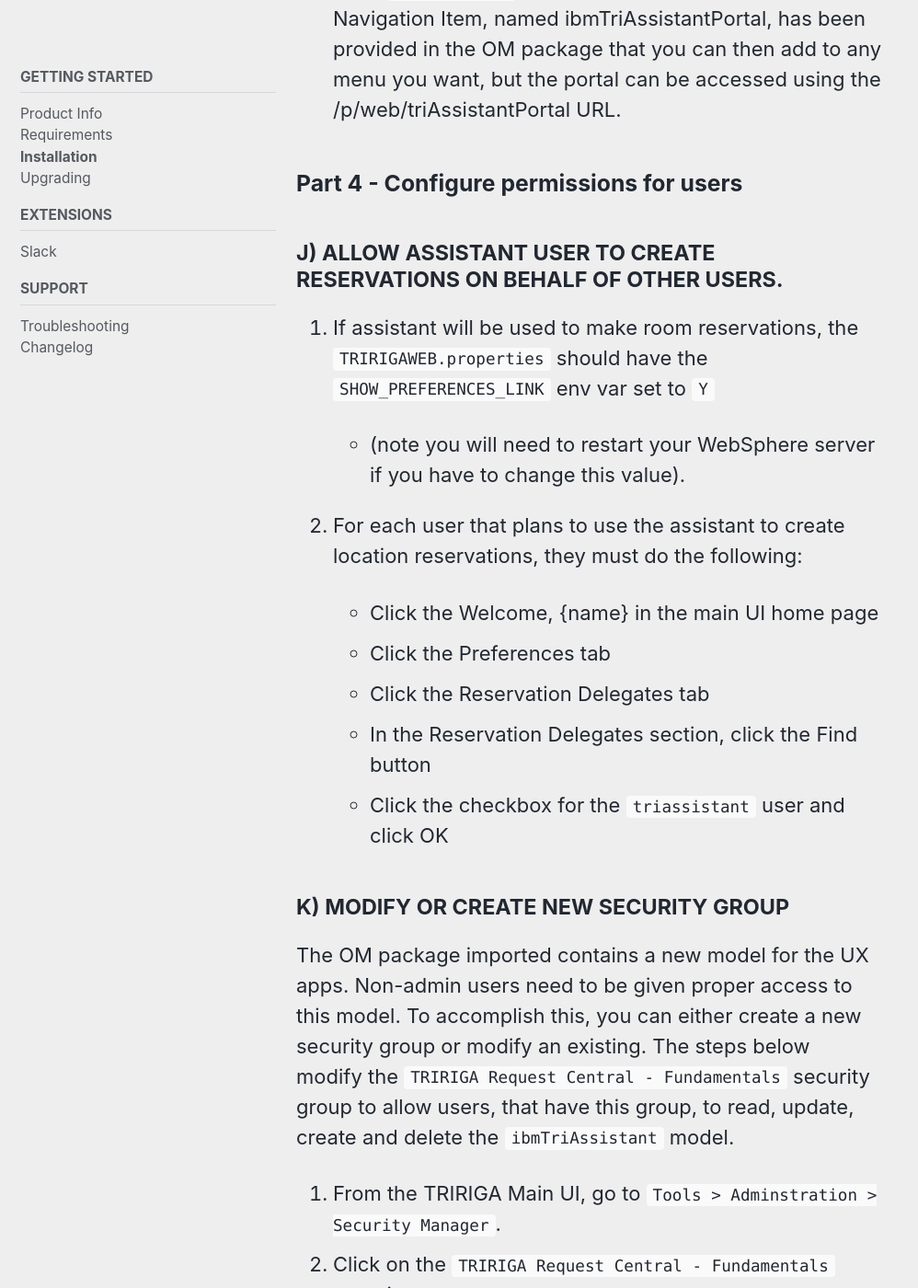
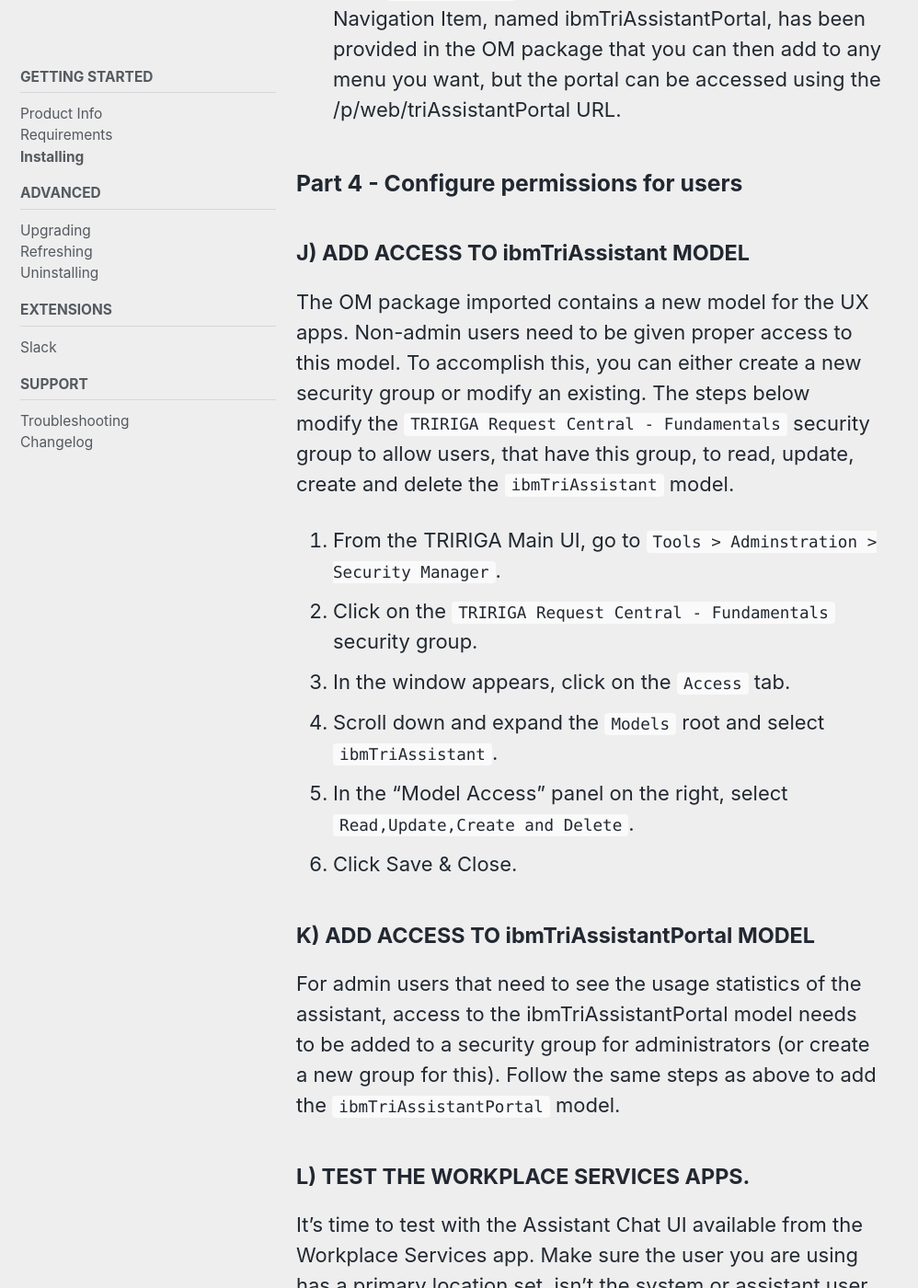
Before and after one commit to IBM/tririga-assistant, a Jekyll site: the page built from docs/_pages/installation.markdown, in a window 1280 px wide and 1400 px high, scrolled down 7185 px. Shown: the whole window at 92% size, without its empty margins (0-998 px from the left). Built offline with Jekyll 4.4.1, drawn with Linux system fonts in a browser that asks for light colours; cached includes are drawn as plain includes; nearby versions of some CDN libraries.

Commit message:
updates to docs for more advanced topics

```diff
--- a/docs/_data/navigation.yml
+++ b/docs/_data/navigation.yml
@@ -5,11 +5,17 @@ docs:
         url: /
       - title: "Requirements"
         url: /requirements/
-      - title: "Installation"
+      - title: "Installing"
         url: /installation/
+
+  - title: Advanced
+    children:
       - title: "Upgrading"
         url: /upgrading/
-
+      - title: "Refreshing"
+        url: /refreshing/
+      - title: "Uninstalling"
+        url: /uninstall/
 
   - title: Extensions
     children:
--- a/docs/_pages/installation.markdown
+++ b/docs/_pages/installation.markdown
@@ -105,19 +105,9 @@ A UX app, call the Assistant Portal, is provided in the OM package that will all
 A Navigation Item, named ibmTriAssistantPortal, has been provided in the OM package that you can then add to any menu you want, but the portal can be accessed using the /p/web/triAssistantPortal URL.
 
 ### Part 4 - Configure permissions for users
-#### J) ALLOW ASSISTANT USER TO CREATE RESERVATIONS ON BEHALF OF OTHER USERS.
-1.  If assistant will be used to make room reservations, the `TRIRIGAWEB.properties` should have the `SHOW_PREFERENCES_LINK` env var set to `Y`
 
-    - (note you will need to restart your WebSphere server if you have to change this value).
-2.  For each user that plans to use the assistant to create location reservations, they must do the following:
-    - Click the Welcome, {name} in the main UI home page
-    - Click the Preferences tab
-    - Click the Reservation Delegates tab
-    - In the Reservation Delegates section, click the Find button
-    - Click the checkbox for the `triassistant` user and click OK
-
-#### K) MODIFY OR CREATE NEW SECURITY GROUP
-The OM package imported contains a new model for the UX apps. Non-admin users need to be given proper access to this model.  To accomplish this, you can either create a new security group or modify an existing.  The steps below modify the `TRIRIGA Request Central - Fundamentals` security group to allow users, that have this group, to read, update, create and delete the `ibmTriAssistant` model.
+#### J) ADD ACCESS TO ibmTriAssistant MODEL
+The OM package imported contains a new model for the UX apps.  Non-admin users need to be given proper access to this model.  To accomplish this, you can either create a new security group or modify an existing.  The steps below modify the `TRIRIGA Request Central - Fundamentals` security group to allow users, that have this group, to read, update, create and delete the `ibmTriAssistant` model.
 1.  From the TRIRIGA Main UI, go to `Tools > Adminstration > Security Manager`.
 2.  Click on the `TRIRIGA Request Central - Fundamentals` security group.
 3.  In the window appears, click on the `Access` tab.
@@ -125,6 +115,11 @@ The OM package imported contains a new model for the UX apps. Non-admin users ne
 5.  In the "Model Access" panel on the right, select `Read,Update,Create and Delete`.
 6.  Click Save & Close.
 
+
+#### K) ADD ACCESS TO ibmTriAssistantPortal MODEL
+For admin users that need to see the usage statistics of the assistant, access to the ibmTriAssistantPortal model needs to be added to a security group for administrators (or create a new group for this).  Follow the same steps as above to add the `ibmTriAssistantPortal` model.
+
+
 #### L) TEST THE WORKPLACE SERVICES APPS.
 It's time to test with the Assistant Chat UI available from the Workplace Services app.  Make sure the user you are using has a primary location set, isn't the system or assistant user, and has the security group modified or created in step K.  If all edits were done correctly, you should see a chat icon appear at the bottom right of the Workplace Services apps.  If you know a room name, then try out the service request functionality by typing "the ________ room has a broken chair" and if you have reserve functionality, try "book a room".
 
--- a/docs/_pages/troubleshooting.markdown
+++ b/docs/_pages/troubleshooting.markdown
@@ -14,8 +14,9 @@ sidebar:
 ## Common Problems
 
 
-1.  If a popup appears saying "You do not have permission to access this page" when you access the Workplace Services apps, then the user doesn't have a security group that has the permissions documented in step K.
+1.  If a popup appears saying "You do not have permission to access this page" when you access the Workplace Services apps, then the user doesn't have a security group that has the permissions documented in step J.
 2.  If the chat icon appears but you don't see the introduction similar to what is shown in the image at the very top of this doc, then check that the user you are using has a primary location set in the user's profile.
 3.  If the chat icon doesn't appear in the bottom right corner of the Workplace Services app, then check for errors using the Console tab of the Inspector (right click in webpage and choose `Inspect`).
 4.  If you find that you reservations made through the assistant do not appear in the Workplace Services home page (/p/web/workplaceServices), then check that the security groups assigned to that user have an Organization set.  The security groups mentioned in Step D don't have an Organization set by default.  There might also be issues with the Organization set on the assistant account as well as Organization set on the user and the buildings.
 5.  If service requests aren't getting created, check that you provided a primary location and organization to the assistant account.
+6.  If you are unable to view the TRIRIGA Assistant Portal UI (found at /p/web/ibmTriAssistantPortal), then check that access to the `ibmTriAssistantPortal` model is added to security group on the user's profile.  See step K for instructions.
--- a/docs/index.markdown
+++ b/docs/index.markdown
@@ -14,6 +14,6 @@ sidebar:
 
 TRIRIGA Assistant is an AI chatbot powered by the IBM Watson Assistant Service. It offers a brand new experience for employees to engage with their workplace services. It allows employees to make room reservations, report issues or lookup people using natural language.
 
-These instructions will guide you through 1)  provisioning a TRIRIGA Assistant skill on the IBM Cloud, 2) installing and testing the OSLC APIs and 3) installing the chatbot interface into your workplace services apps. It is highly advisable that these steps are performed by a developer that is trained and experienced with IBM TRIRIGA.
+These instructions will guide you through 1) provisioning the TRIRIGA Assistant, 2) installing and testing the OSLC APIs and 3) modifying and configuring the Workplace Services app to have the chatbot interface. It is highly advisable that these steps are performed by a developer that is trained and experienced with IBM TRIRIGA.
 
 ![alt]({{ site.url }}{{ site.baseurl }}/assets/images/info/assistant-1.png)
```
Also changed, not shown: docs/_pages/refreshing.markdown (added, +20 -0 lines), docs/_pages/uninstall.markdown (added, +32 -0 lines), docs/_pages/upgrading.markdown (+11 -7 lines).
